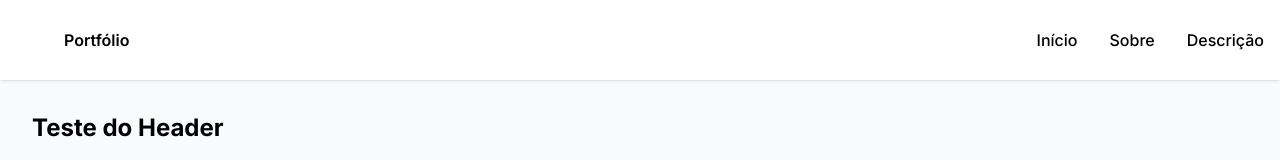
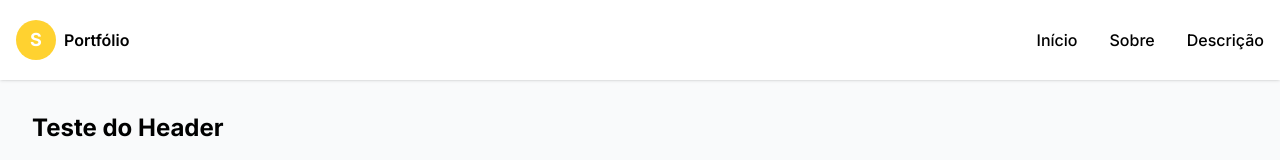
Before and after one commit to mgomesdev/spec-driven-ui, a Next.js app in the folder frontend/: page /test-header in a window 1280 px wide. Shown: the top 160 px of the page. Built offline with nearby package versions, Linux system fonts and the light colour scheme.

Commit message:
chore: register learnings from Header feature

```diff
--- a/frontend/src/components/header/header.tsx
+++ b/frontend/src/components/header/header.tsx
@@ -65,7 +65,7 @@ export const Header = ({
           aria-label={logoAlt}
         >
           <div
-            className="w-10 h-10 bg-[--color-accent] rounded-full flex items-center justify-center"
+            className="w-10 h-10 bg-amber-300 rounded-full flex items-center justify-center"
             aria-hidden="true"
           >
             <span className="text-white font-bold text-lg">S</span>
@@ -98,9 +98,9 @@ export const Header = ({
           onClick={toggleMenu}
           ref={hamburgerRef}
         >
-          <span className={`block w-6 h-0.5 bg-[--color-text-primary] transition-transform duration-300 ${isMenuOpen ? 'rotate-45 translate-y-2' : ''}`} />
-          <span className={`block w-6 h-0.5 bg-[--color-text-primary] transition-opacity duration-300 ${isMenuOpen ? 'opacity-0' : ''}`} />
-          <span className={`block w-6 h-0.5 bg-[--color-text-primary] transition-transform duration-300 ${isMenuOpen ? '-rotate-45 -translate-y-2' : ''}`} />
+          <span className={`block w-6 h-0.5 bg-amber-600 transition-transform duration-300 ${isMenuOpen ? 'rotate-45 translate-y-2' : ''}`} />
+          <span className={`block w-6 h-0.5 bg-amber-600 transition-opacity duration-300 ${isMenuOpen ? 'opacity-0' : ''}`} />
+          <span className={`block w-6 h-0.5 bg-amber-600 transition-transform duration-300 ${isMenuOpen ? '-rotate-45 -translate-y-2' : ''}`} />
         </button>
       </div>
 
```
Also changed, not shown: 1 other file (tests, documents, lock files or other folders).
